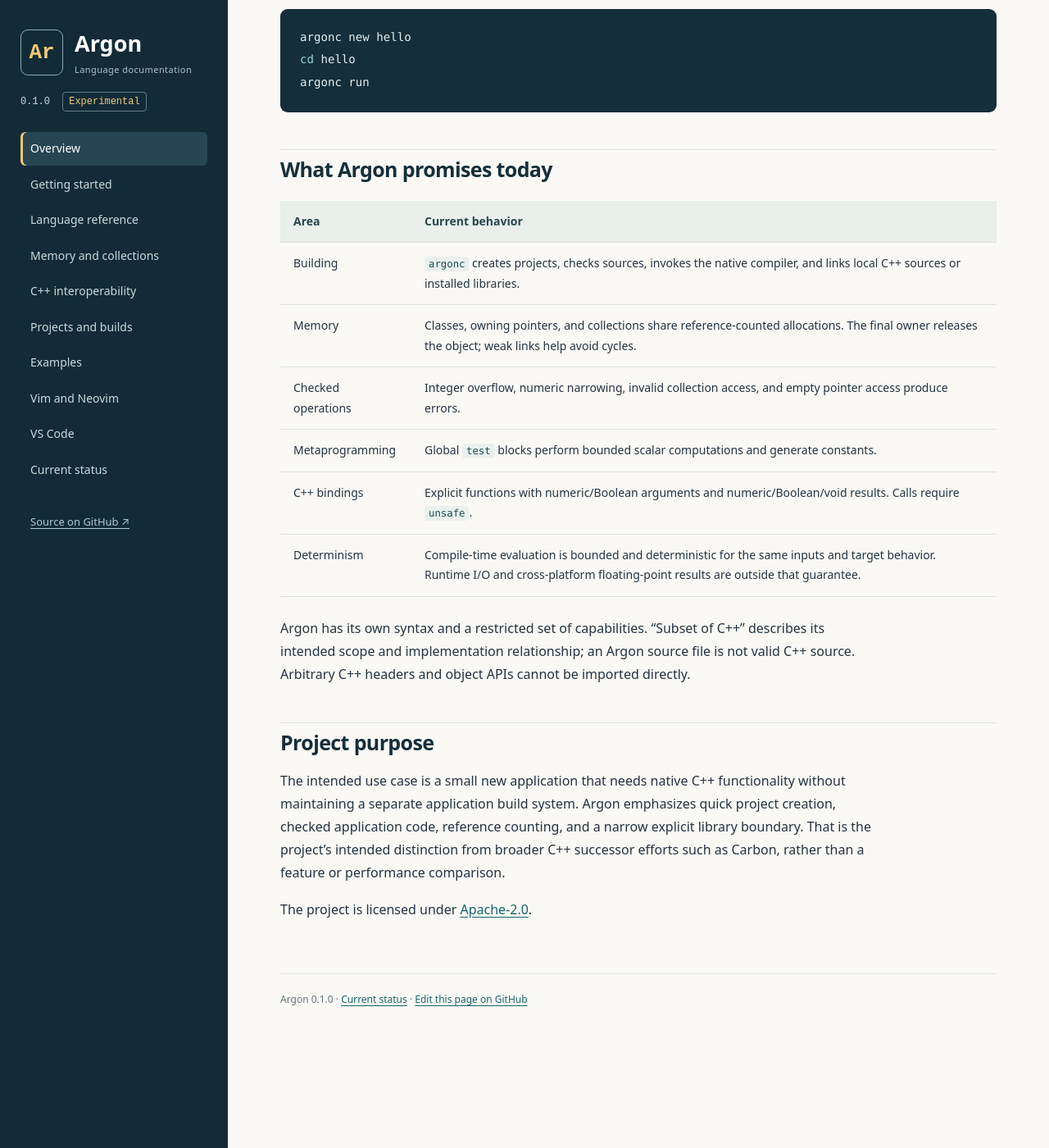
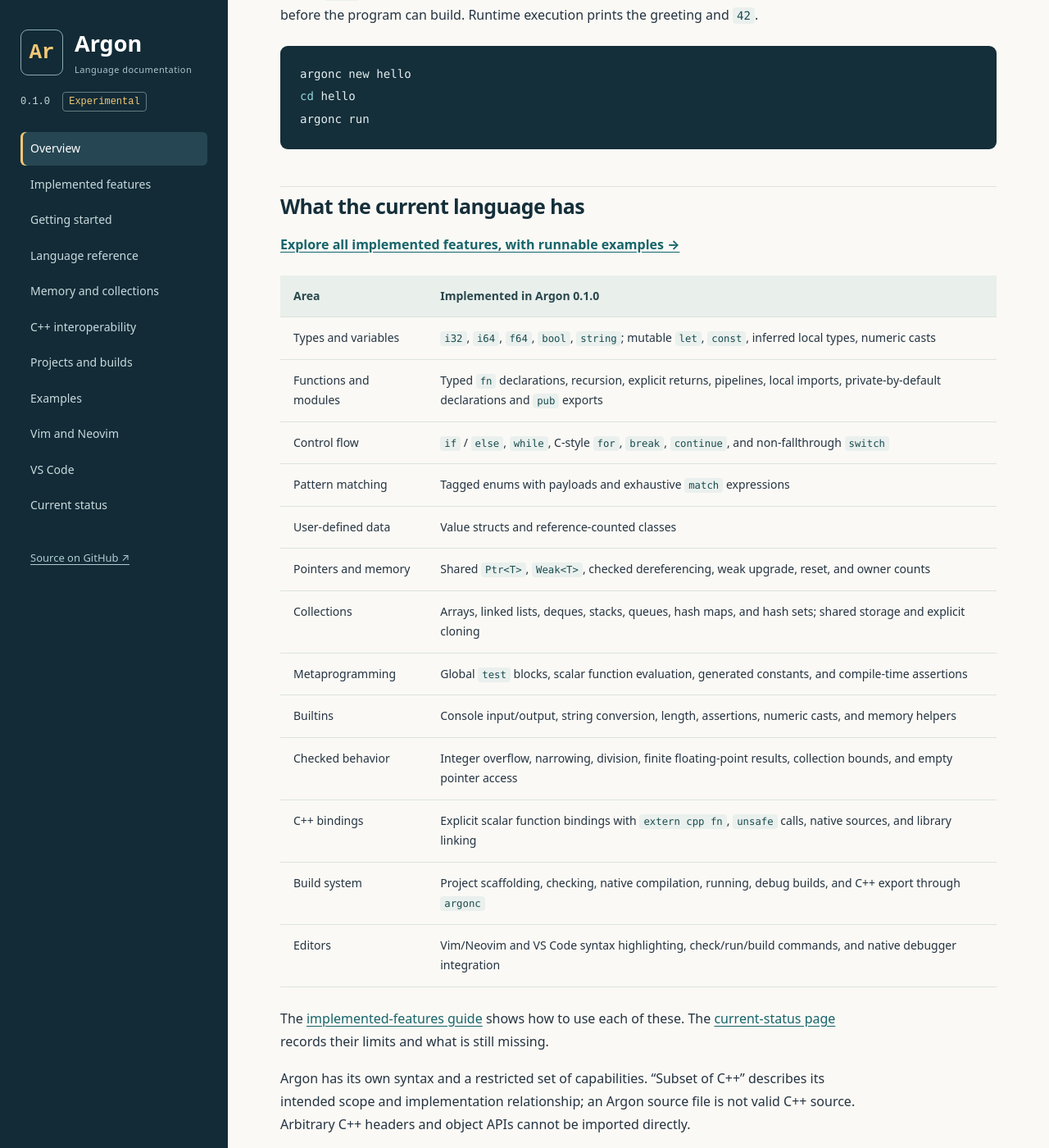
Before and after one commit to RohanGoparaju028/Argon, a Jekyll site: the page built from docs/index.md, in a window 1280 px wide and 1400 px high, scrolled down 1195 px. Shown: the whole window at 82% size. Built offline with Jekyll 4.4.1, drawn with Linux system fonts in a browser that asks for light colours; some of the changed text lies outside the part shown.

Commit message:
Document implemented language features with runnable examples

````diff
--- a/docs/_layouts/default.html
+++ b/docs/_layouts/default.html
@@ -13,7 +13,7 @@
     <a class="brand" href="{{ '/' | relative_url }}"><span class="symbol">Ar</span><span>Argon<small>Language documentation</small></span></a>
     <div class="version">0.1.0 <span>Experimental</span></div>
     <nav aria-label="Documentation">
-      {% assign paths = 'index.md,getting-started.md,language.md,memory.md,cpp.md,build.md,examples.md,vim.md,vscode.md,status.md' | split: ',' %}
+      {% assign paths = 'index.md,features.md,getting-started.md,language.md,memory.md,cpp.md,build.md,examples.md,vim.md,vscode.md,status.md' | split: ',' %}
       {% for path in paths %}
         {% assign item = site.pages | where: 'path', path | first %}
         {% if item %}<a href="{{ item.url | relative_url }}"{% if page.url == item.url %} aria-current="page"{% endif %}>{{ item.title }}</a>{% endif %}
--- a/docs/index.md
+++ b/docs/index.md
@@ -9,6 +9,8 @@ Argon is an experimental programming language for small projects that need C++ l
 **These docs describe version 0.1.0, the current prototype.** The language and tools are still evolving. Read the [current status and limitations](status.md) before choosing it for a project.
 
 ## Start here
+
+See **[what Argon supports today](features.md)** for the full feature inventory.
 
 1. [Install the compiler and create a project](getting-started.md).
 2. [Learn the syntax](language.md), including private-by-default functions and `pub` exports.
@@ -39,16 +41,27 @@ cd hello
 argonc run
 ```
 
-## What Argon promises today
+## What the current language has
 
-| Area | Current behavior |
+**[Explore all implemented features, with runnable examples →](features.md)**
+
+| Area | Implemented in Argon 0.1.0 |
 | --- | --- |
-| Building | `argonc` creates projects, checks sources, invokes the native compiler, and links local C++ sources or installed libraries. |
-| Memory | Classes, owning pointers, and collections share reference-counted allocations. The final owner releases the object; weak links help avoid cycles. |
-| Checked operations | Integer overflow, numeric narrowing, invalid collection access, and empty pointer access produce errors. |
-| Metaprogramming | Global `test` blocks perform bounded scalar computations and generate constants. |
-| C++ bindings | Explicit functions with numeric/Boolean arguments and numeric/Boolean/void results. Calls require `unsafe`. |
-| Determinism | Compile-time evaluation is bounded and deterministic for the same inputs and target behavior. Runtime I/O and cross-platform floating-point results are outside that guarantee. |
+| Types and variables | `i32`, `i64`, `f64`, `bool`, `string`; mutable `let`, `const`, inferred local types, numeric casts |
+| Functions and modules | Typed `fn` declarations, recursion, explicit returns, pipelines, local imports, private-by-default declarations and `pub` exports |
+| Control flow | `if` / `else`, `while`, C-style `for`, `break`, `continue`, and non-fallthrough `switch` |
+| Pattern matching | Tagged enums with payloads and exhaustive `match` expressions |
+| User-defined data | Value structs and reference-counted classes |
+| Pointers and memory | Shared `Ptr<T>`, `Weak<T>`, checked dereferencing, weak upgrade, reset, and owner counts |
+| Collections | Arrays, linked lists, deques, stacks, queues, hash maps, and hash sets; shared storage and explicit cloning |
+| Metaprogramming | Global `test` blocks, scalar function evaluation, generated constants, and compile-time assertions |
+| Builtins | Console input/output, string conversion, length, assertions, numeric casts, and memory helpers |
+| Checked behavior | Integer overflow, narrowing, division, finite floating-point results, collection bounds, and empty pointer access |
+| C++ bindings | Explicit scalar function bindings with `extern cpp fn`, `unsafe` calls, native sources, and library linking |
+| Build system | Project scaffolding, checking, native compilation, running, debug builds, and C++ export through `argonc` |
+| Editors | Vim/Neovim and VS Code syntax highlighting, check/run/build commands, and native debugger integration |
+
+The [implemented-features guide](features.md) shows how to use each of these. The [current-status page](status.md) records their limits and what is still missing.
 
 Argon has its own syntax and a restricted set of capabilities. “Subset of C++” describes its intended scope and implementation relationship; an Argon source file is not valid C++ source. Arbitrary C++ headers and object APIs cannot be imported directly.
 
````
Also changed, not shown: docs/features.md (added, +321 -0 lines), docs/status.md (+2 -0 lines), README.md.
